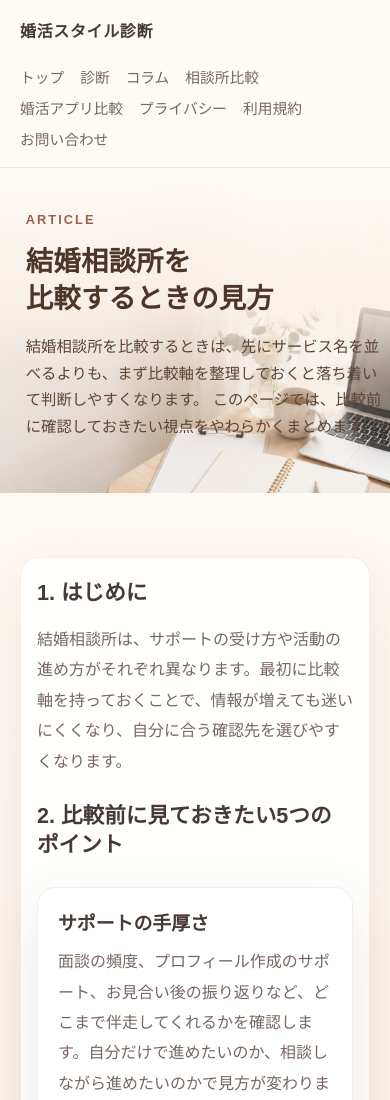
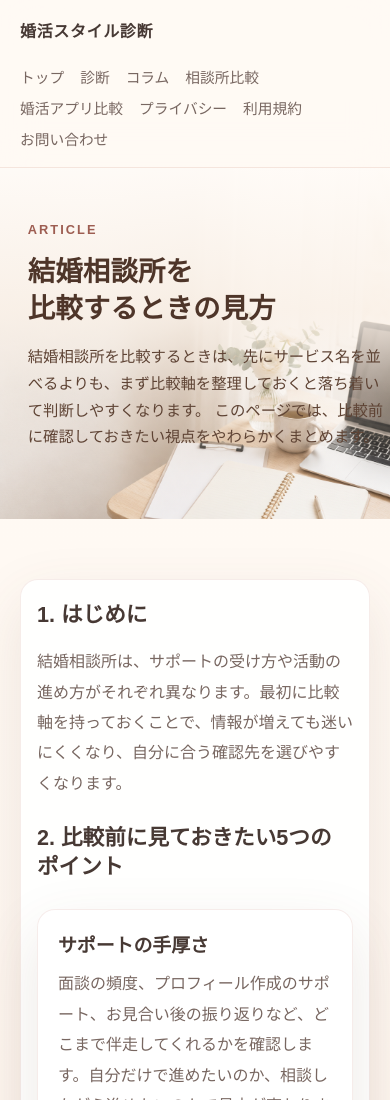
Before and after one commit to kenichis1971-cloud/konkatsu-diagnosis-site, a Next.js app: page /articles/compare-marriage-agencies in a window 390 px wide. Shown: the top 1100 px of the page. Built offline with nearby package versions, Linux system fonts and the light colour scheme.

Commit message:
Ensure compare hero selectors apply and tighten spacing

```diff
--- a/app/articles/compare-marriage-agencies/page.tsx
+++ b/app/articles/compare-marriage-agencies/page.tsx
@@ -39,7 +39,7 @@ export default function CompareMarriageAgenciesArticlePage() {
           <source media="(max-width: 780px)" srcSet="/images/articles-compare-marriage-agencies-hero-mobile.png" />
           <img src="/images/articles-compare-marriage-agencies-hero-desktop.png" alt="" />
         </picture>
-        <div className="review-values-hero__content">
+        <div className="review-values-hero__content compare-marriage-hero__content">
           <p className="eyebrow">Article</p>
           <h1 id="compare-marriage-agencies-title" className="review-values-title">
             結婚相談所を
--- a/app/globals.css
+++ b/app/globals.css
@@ -900,7 +900,7 @@ p {
 }
 
 .before-start-shell {
-  margin-top: clamp(4px, 1.2vw, 10px);
+  margin-top: clamp(2px, 0.8vw, 8px);
 }
 
 .before-start-hero {
@@ -1101,7 +1101,7 @@ p {
   }
 
   .before-start-shell {
-    margin-top: 8px;
+    margin-top: 4px;
   }
 
   .before-start-hero {
@@ -1939,15 +1939,15 @@ p {
 }
 
 .review-values-shell {
-  margin-top: clamp(4px, 1.2vw, 10px);
+  margin-top: clamp(2px, 0.8vw, 8px);
 }
 
 .review-values-hero {
   position: relative;
   display: grid;
-  min-height: clamp(320px, 40vw, 470px);
+  min-height: clamp(360px, 46vw, 560px);
   align-items: center;
-  padding: clamp(42px, 6vw, 74px) clamp(20px, 5vw, 72px) clamp(68px, 8vw, 116px);
+  padding: clamp(42px, 6vw, 74px) clamp(20px, 5vw, 72px) clamp(88px, 10vw, 152px);
   background: linear-gradient(135deg, #fff7f1 0%, #f7ece4 55%, #f3e6dd 100%);
 }
 
@@ -1978,10 +1978,11 @@ p {
   object-position: 84% center;
 }
 
-.compare-marriage-hero .review-values-hero__content {
+.compare-marriage-hero__content {
   position: relative;
   z-index: 2;
-  margin-left: clamp(44px, 8vw, 132px);
+  margin-left: clamp(72px, 11vw, 180px);
+  max-width: min(58ch, calc(100% - clamp(72px, 11vw, 180px)));
 }
 .review-values-hero__content {
   width: min(1120px, 100%);
@@ -2029,12 +2030,12 @@ p {
 
 @media (max-width: 780px) {
   .review-values-shell {
-    margin-top: 8px;
+    margin-top: 4px;
   }
 
   .review-values-hero {
-    min-height: clamp(280px, 82vw, 390px);
-    padding: 40px 16px 52px;
+    min-height: clamp(310px, 90vw, 430px);
+    padding: 40px 16px 58px;
   }
 
   .compare-marriage-hero::before {
@@ -2045,8 +2046,9 @@ p {
     object-position: 72% center;
   }
 
-  .compare-marriage-hero .review-values-hero__content {
-    margin-left: clamp(6px, 2.5vw, 16px);
+  .compare-marriage-hero__content {
+    margin-left: clamp(8px, 3vw, 18px);
+    max-width: min(62ch, 100%);
   }
 
   .review-values-title {
```
